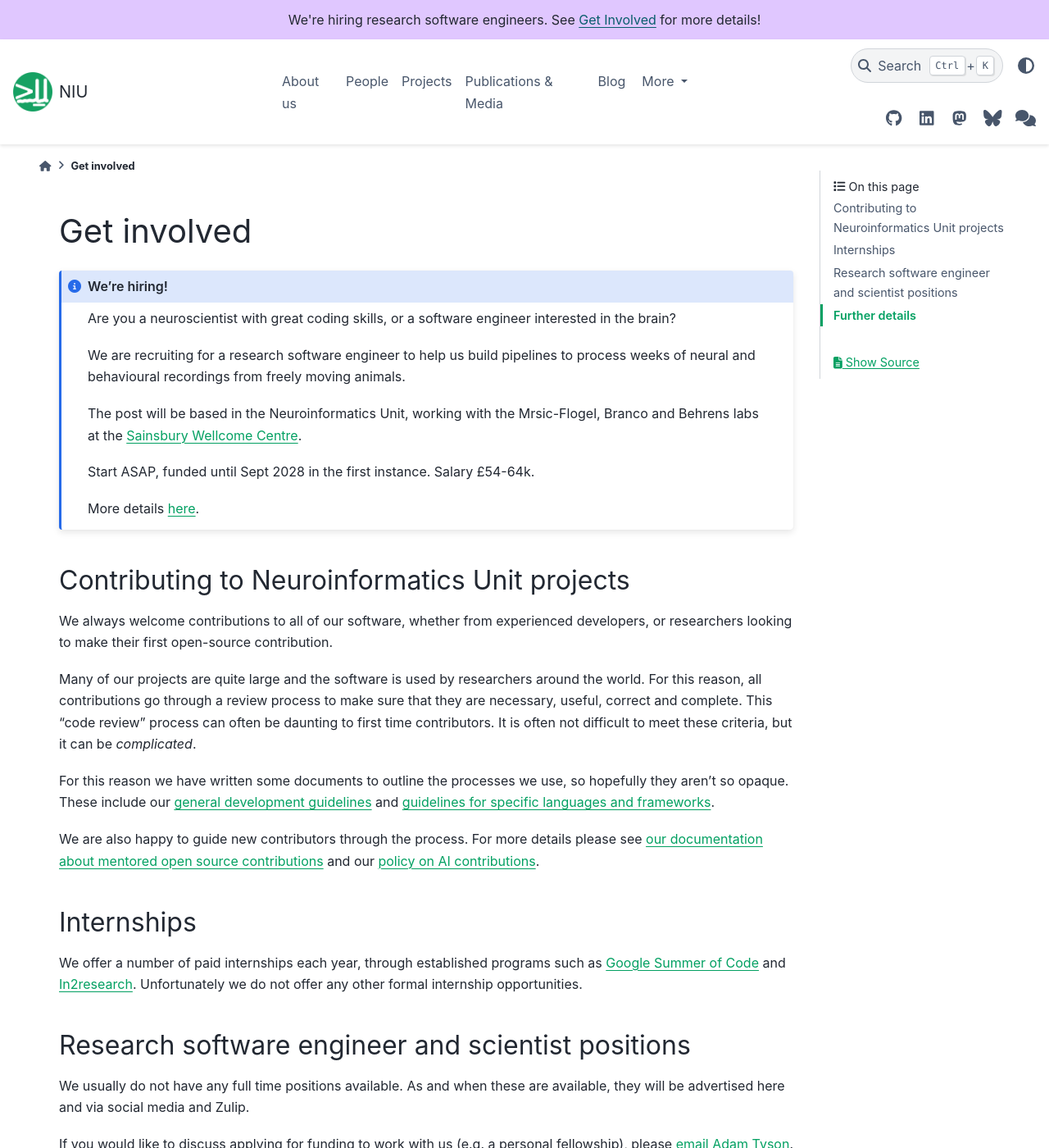
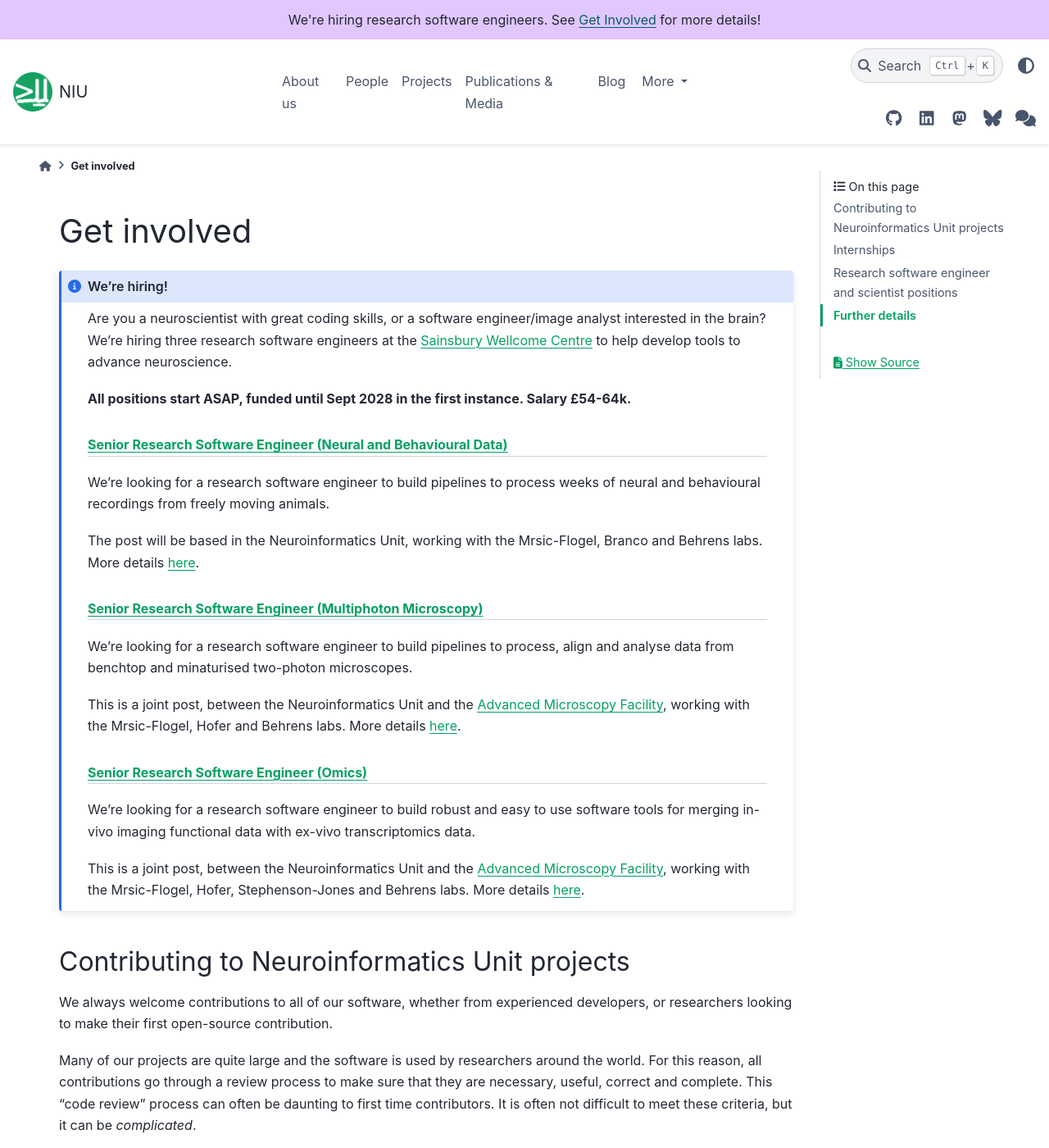
Before and after one commit to neuroinformatics-unit/neuroinformatics-unit.github.io, a Sphinx documentation site: the page built from docs/source/get-involved/index.md, in a window 1280 px wide and 1400 px high. Shown: the whole window at 82% size. Built offline with Sphinx 7.4.7 and the PyData theme 0.15.4, drawn with Linux system fonts in a browser that asks for light colours; nearby versions of some CDN libraries.

Commit message:
Add two new jobs (#253)
* Add two new jobs

* Update docs/source/get-involved/index.md

Co-authored-by: Igor Tatarnikov <61896994+IgorTatarnikov@users.noreply.github.com>

---------

Co-authored-by: Igor Tatarnikov <61896994+IgorTatarnikov@users.noreply.github.com>

```diff
--- a/docs/source/get-involved/index.md
+++ b/docs/source/get-involved/index.md
@@ -3,15 +3,28 @@
 ::: {admonition} We're hiring!
 :class: note
 
-Are you a neuroscientist with great coding skills, or a software engineer interested in the brain?
+Are you a neuroscientist with great coding skills, or a software engineer/image analyst interested in the brain? We're hiring three research software engineers at the [Sainsbury Wellcome Centre](https://www.sainsburywellcome.org/) to help develop tools to advance neuroscience.
 
-We are recruiting for a research software engineer to help us build pipelines to process weeks of neural and behavioural recordings from freely moving animals.
+**All positions start ASAP, funded until Sept 2028 in the first instance. Salary £54-64k.**
 
-The post will be based in the Neuroinformatics Unit, working with the Mrsic-Flogel, Branco and Behrens labs at the [Sainsbury Wellcome Centre](https://www.sainsburywellcome.org/).
+## [Senior Research Software Engineer (Neural and Behavioural Data)](https://www.ucl.ac.uk/work-at-ucl/search-ucl-jobs/details?jobId=42380&jobTitle=Senior+Research+Software+Engineer)
 
-Start ASAP, funded until Sept 2028 in the first instance. Salary £54-64k.
+We're looking for a research software engineer to build pipelines to process weeks of neural and behavioural recordings from freely moving animals.
 
-More details [here](https://www.ucl.ac.uk/work-at-ucl/search-ucl-jobs/details?jobId=42380&jobTitle=Senior+Research+Software+Engineer).
+The post will be based in the Neuroinformatics Unit, working with the Mrsic-Flogel, Branco and Behrens labs. More details [here](https://www.ucl.ac.uk/work-at-ucl/search-ucl-jobs/details?jobId=42380&jobTitle=Senior+Research+Software+Engineer).
+
+## [Senior Research Software Engineer (Multiphoton Microscopy)](https://www.ucl.ac.uk/work-at-ucl/search-ucl-jobs/details?jobId=42596&jobTitle=Senior+Research+Software+Engineer+%28Multiphoton+Microscopy%29)
+
+We're looking for a research software engineer to build pipelines to process, align and analyse data from benchtop and minaturised two-photon microscopes.
+
+This is a joint post, between the Neuroinformatics Unit and the [Advanced Microscopy Facility](https://swcmicroscopy.com/), working with the Mrsic-Flogel, Hofer and Behrens labs. More details [here](https://www.ucl.ac.uk/work-at-ucl/search-ucl-jobs/details?jobId=42596&jobTitle=Senior+Research+Software+Engineer+%28Multiphoton+Microscopy%29).
+
+## [Senior Research Software Engineer (Omics)](https://www.ucl.ac.uk/work-at-ucl/search-ucl-jobs/details?jobId=42595&jobTitle=Senior+Research+Software+Engineer+%28Omics%29)
+
+We're looking for a research software engineer to build robust and easy to use software tools for merging in-vivo imaging functional data with ex-vivo transcriptomics data.
+
+This is a joint post, between the Neuroinformatics Unit and the [Advanced Microscopy Facility](https://swcmicroscopy.com/), working with the Mrsic-Flogel, Hofer, Stephenson-Jones and Behrens labs. More details [here](https://www.ucl.ac.uk/work-at-ucl/search-ucl-jobs/details?jobId=42595&jobTitle=Senior+Research+Software+Engineer+%28Omics%29).
+
 :::
 
 ## Contributing to Neuroinformatics Unit projects
```
